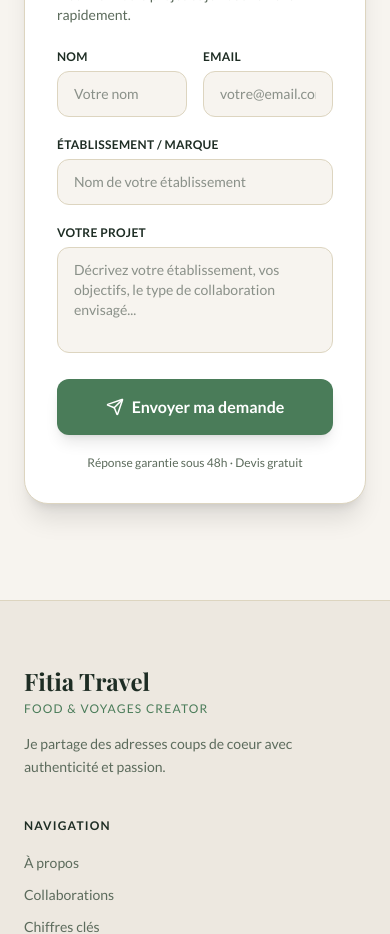
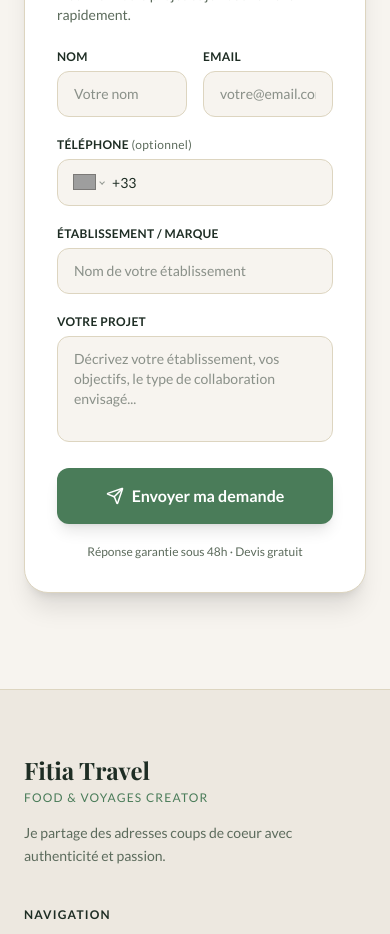
Before and after one commit to fitia04/portfolio-site, a Next.js app: page / in a window 390 px wide. Shown: the part 6820-7754 px from the top of the page. Built offline with nearby package versions, Linux system fonts and the light colour scheme; grey boxes are pictures that could not be loaded; a web font is replaced by a local one.

Commit message:
Add contact form email sending with Resend, phone input with country selector

```diff
--- /dev/null
+++ b/app/api/contact/route.ts
@@ -0,0 +1,30 @@
+import { Resend } from "resend";
+import { NextResponse } from "next/server";
+
+const resend = new Resend(process.env.RESEND_API_KEY);
+
+export async function POST(req: Request) {
+  const { name, email, phone, establishment, message } = await req.json();
+
+  try {
+    await resend.emails.send({
+      from: "Portfolio <onboarding@resend.dev>",
+      to: "fitiatravel@gmail.com",
+      subject: `Nouvelle demande de collaboration — ${establishment}`,
+      html: `
+        <h2>Nouvelle demande de collaboration</h2>
+        <p><strong>Nom :</strong> ${name}</p>
+        <p><strong>Email :</strong> ${email}</p>
+        <p><strong>Téléphone :</strong> ${phone || "Non renseigné"}</p>
+        <p><strong>Établissement :</strong> ${establishment}</p>
+        <hr />
+        <p><strong>Message :</strong></p>
+        <p>${message}</p>
+      `,
+    });
+
+    return NextResponse.json({ success: true });
+  } catch {
+    return NextResponse.json({ success: false }, { status: 500 });
+  }
+}
--- a/app/components/Contact.tsx
+++ b/app/components/Contact.tsx
@@ -3,6 +3,8 @@
 import { motion, useInView } from "framer-motion";
 import { useRef, useState } from "react";
 import { Send, CheckCircle } from "lucide-react";
+import PhoneInput from "react-phone-number-input";
+import "react-phone-number-input/style.css";
 
 const services = [
   { icon: "📸", label: "Modèle photo" },
@@ -14,16 +16,28 @@
   const ref = useRef(null);
   const inView = useInView(ref, { once: true, margin: "-80px" });
   const [sent, setSent] = useState(false);
+  const [loading, setLoading] = useState(false);
   const [form, setForm] = useState({
     name: "",
     email: "",
+    phone: "",
     establishment: "",
     message: "",
   });
 
-  const handleSubmit = (e: React.FormEvent) => {
+  const handleSubmit = async (e: React.FormEvent) => {
     e.preventDefault();
-    setSent(true);
+    setLoading(true);
+    try {
+      await fetch("/api/contact", {
+        method: "POST",
+        headers: { "Content-Type": "application/json" },
+        body: JSON.stringify(form),
+      });
+      setSent(true);
+    } finally {
+      setLoading(false);
+    }
   };
 
   return (
@@ -146,6 +160,19 @@
 
               <div>
                 <label className="text-xs font-semibold text-[#1E2D24] uppercase tracking-wide mb-1.5 block">
+                  Téléphone <span className="text-[#5C6B5C] normal-case font-normal">(optionnel)</span>
+                </label>
+                <PhoneInput
+                  international
+                  defaultCountry="FR"
+                  value={form.phone}
+                  onChange={(value) => setForm({ ...form, phone: value ?? "" })}
+                  className="phone-input"
+                />
+              </div>
+
+              <div>
+                <label className="text-xs font-semibold text-[#1E2D24] uppercase tracking-wide mb-1.5 block">
                   Établissement / Marque
                 </label>
                 <input
@@ -178,10 +205,11 @@
 
               <button
                 type="submit"
-                className="w-full bg-[#4A7C59] text-white py-4 rounded-xl font-semibold flex items-center justify-center gap-2 hover:bg-[#3A6147] transition-all duration-300 shadow-lg hover:shadow-xl hover:-translate-y-0.5"
+                disabled={loading}
+                className="w-full bg-[#4A7C59] text-white py-4 rounded-xl font-semibold flex items-center justify-center gap-2 hover:bg-[#3A6147] transition-all duration-300 shadow-lg hover:shadow-xl hover:-translate-y-0.5 disabled:opacity-60 disabled:cursor-not-allowed"
               >
                 <Send size={18} />
-                Envoyer ma demande
+                {loading ? "Envoi en cours..." : "Envoyer ma demande"}
               </button>
 
               <p className="text-xs text-[#5C6B5C] text-center">
--- a/app/globals.css
+++ b/app/globals.css
@@ -34,6 +34,34 @@
   color: white;
 }
 
+/* Phone input */
+.phone-input {
+  display: flex;
+  align-items: center;
+  border: 1px solid #DDD5C0;
+  border-radius: 0.75rem;
+  background-color: #F7F4EF;
+  padding: 0 1rem;
+  font-size: 0.875rem;
+  color: #1E2D24;
+  transition: border-color 0.2s;
+}
+.phone-input:focus-within {
+  border-color: #4A7C59;
+}
+.phone-input .PhoneInputCountry {
+  margin-right: 0.5rem;
+}
+.phone-input .PhoneInputInput {
+  background: transparent;
+  border: none;
+  outline: none;
+  padding: 0.75rem 0;
+  width: 100%;
+  font-size: 0.875rem;
+  color: #1E2D24;
+}
+
 /* Custom scrollbar */
 ::-webkit-scrollbar {
   width: 6px;
--- a/package.json
+++ b/package.json
@@ -13,7 +13,9 @@
     "lucide-react": "^0.574.0",
     "next": "16.1.6",
     "react": "19.2.3",
-    "react-dom": "19.2.3"
+    "react-dom": "19.2.3",
+    "react-phone-number-input": "^3.4.16",
+    "resend": "^6.9.2"
   },
   "devDependencies": {
     "@tailwindcss/postcss": "^4",
```
Also changed, not shown: 1 other file (tests, documents, lock files or other folders).
